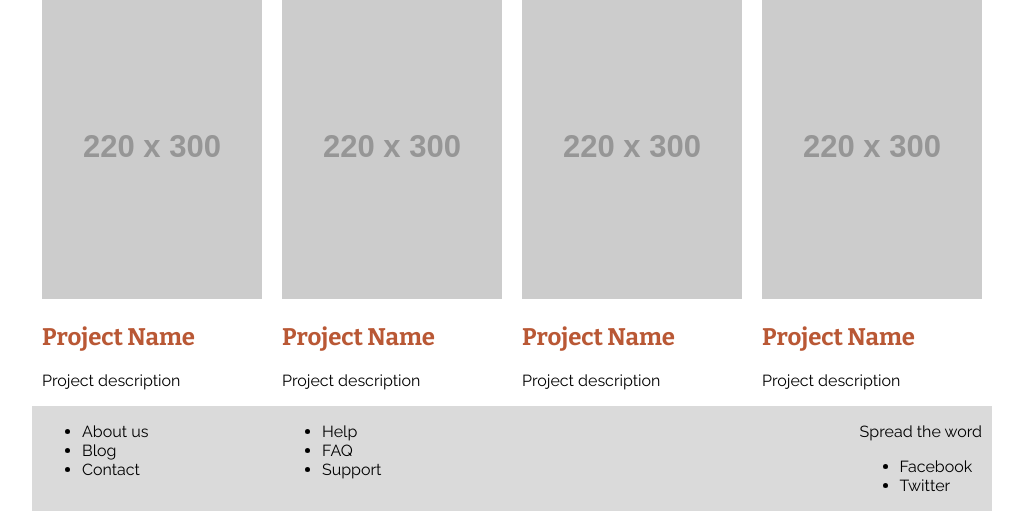
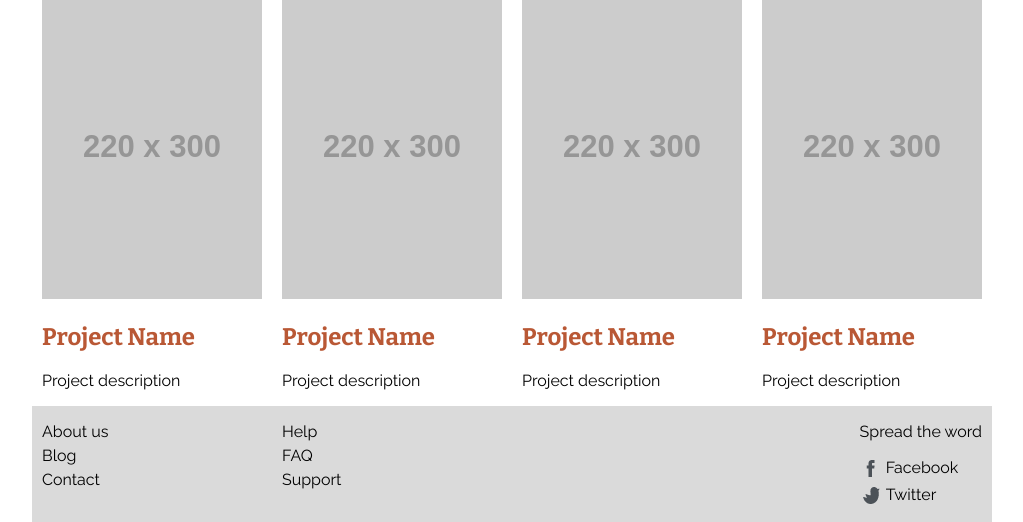
Before and after one commit to openzource/sup-ui-workshop-1, a plain HTML site: page index.html in a window 1280 px wide. Shown: the part 575-1097 px from the top of the page, without its empty margins (128-1151 px from the left). Drawn offline with nearby package versions, Linux system fonts and the light colour scheme; placeholder pictures from the web are drawn by us.

Commit message:
Step 12 - added social sharing icons to footer. Uses Compass CSS spriting, see http://compass-style.org/help/tutorials/spriting for more details.

```diff
--- a/index.html
+++ b/index.html
@@ -92,8 +92,14 @@
 				<div class="right">
 					<p>Spread the word</p>
 					<ul>
-						<li>Facebook</li>
-						<li>Twitter</li>
+						<li>
+							<span class="icon icons-fb"></span>
+							<span>Facebook</span>
+						</li>
+						<li>
+							<span class="icon icons-tw"></span>
+							<span>Twitter</span>
+						</li>
 					</ul>
 				</div>
 			</div>
--- a/sass/style.scss
+++ b/sass/style.scss
@@ -4,11 +4,19 @@
 
 @import 'compass';
 @import 'compass/css3';
-
+@import 'compass/utilities/sprites';
 
 @import url(http://fonts.googleapis.com/css?family=Bitter:400,700,400italic);
 @import url(http://fonts.googleapis.com/css?family=Raleway:400,700,300);
 
+// Generate CSS sprites:
+$icons-sprite-dimensions: true;
+@import "icons/*.png";
+@include all-icons-sprites;
+
+.icon {
+	display: inline-block;
+}
 
 html {
 	font-size: 100%;
@@ -78,6 +86,20 @@ header nav ul {
 
 footer {
 	background: $color-footer;
+
+	ul {
+		list-style-type: none;
+		padding-left: 0;
+
+		li {
+			margin-bottom: rem(5px);
+			span {
+				vertical-align: middle;
+				display: inline-block;
+				line-height: 22px;
+			}
+		}
+	}
 }
 
 .right {
```
Also changed, not shown: css/style.css, img/icons/fb.png (added), img/icons/tw.png (added), img_c/icons-se747339bde.png (added).
